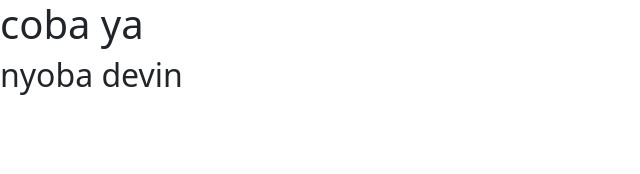
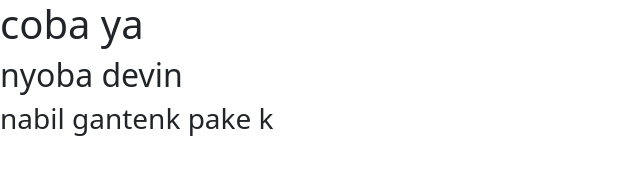
Before and after one commit to S1nt4x16/lomba_web, a plain HTML site: page index.html in a window 1280 px wide. Shown: the whole page, without its empty margins (0-640 px from the left). Drawn offline with Linux system fonts and the light colour scheme.

Commit message:
jamal edit

```diff
--- a/index.html
+++ b/index.html
@@ -10,6 +10,7 @@
 <body>
     <h1>coba ya</h1>
     <h2>nyoba devin</h2>
+    <h3>nabil gantenk pake k</h3>
 
 
 
```
